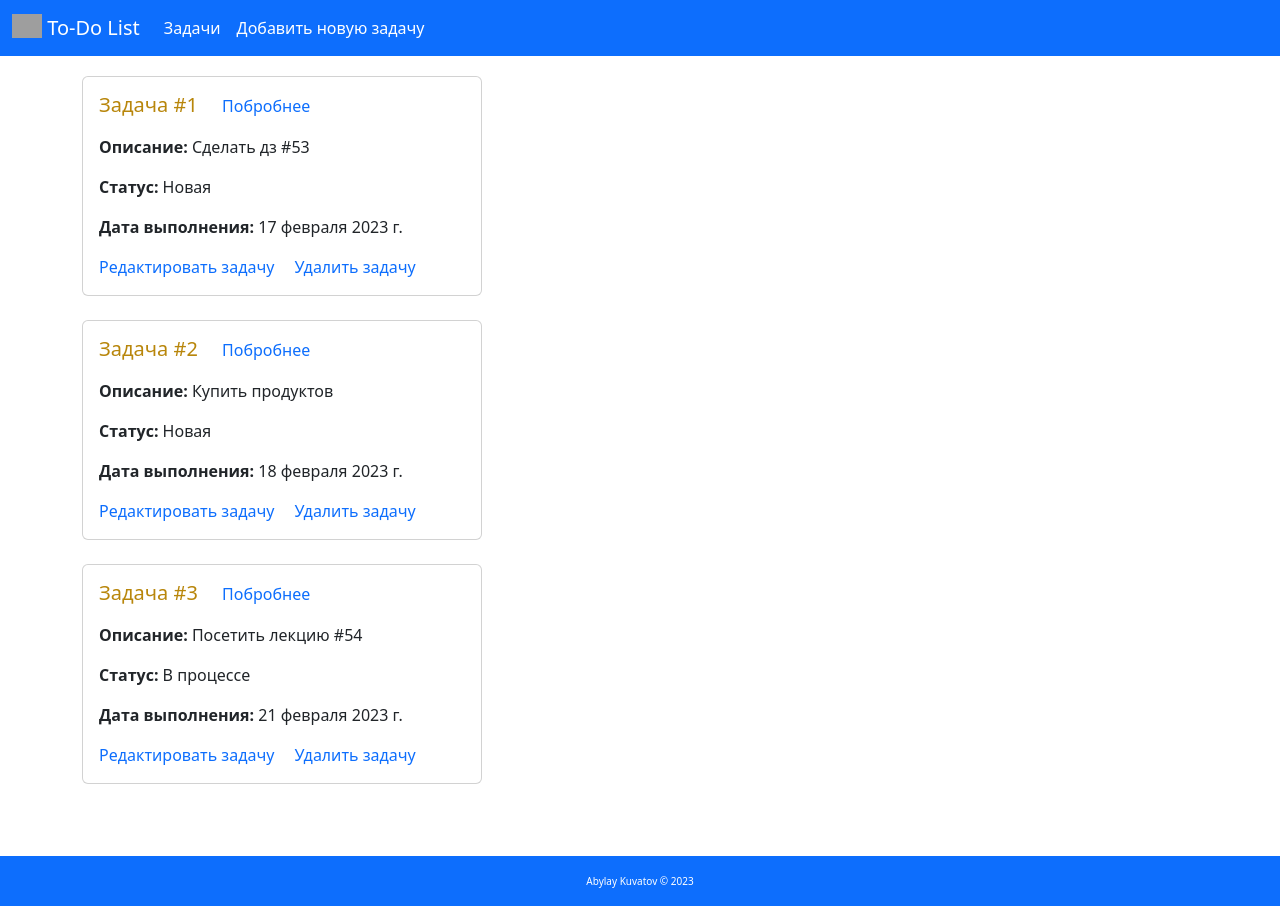
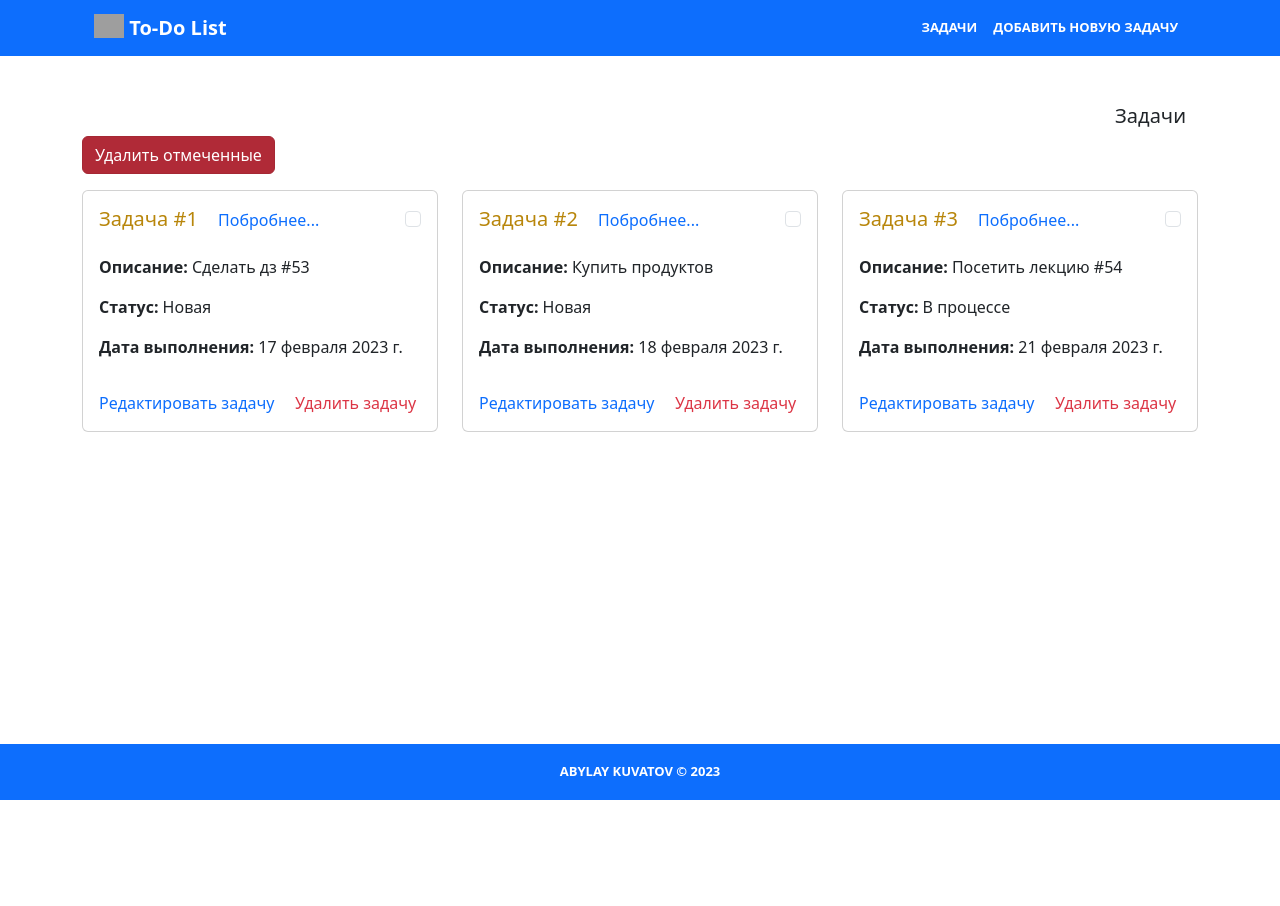
Before and after one commit to kuvatov/homework_55_abylay_kuvatov, a Django app: page /tasks in a window 1280 px wide. After the commit the page ends 800 px from the top, so only its background shows below. Run offline with Django 4.2, Linux system fonts and the light colour scheme; data comes from the database, SQL or seed files in the repository; some libraries are stand-ins or nearby versions; grey boxes are pictures that could not be loaded.

Commit message:
Добавил подтверждение удаления задачи и изменил стилизацию страниц

```diff
--- a/source/static/css/style.css
+++ b/source/static/css/style.css
@@ -1,20 +1,37 @@
-.container {
-    padding-top: 20px;
+body {
     position: relative;
     min-height: 100vh;
+}
+.main-header {
+    background-color: #0d6efd;
 }
 .container a {
     text-decoration: none;
 }
-.view_body h5{
+.navbar-dark {
+    font-size: 13px;
+    color: white;
+    font-weight: 600;
+    padding-right: 30px;
+}
+.main-content {
+    padding-bottom: 3.5rem;
+}
+.card-checkbox {
     display: inline-block;
-    padding: 0 20px 10px 0;
+    float: right;
+}
+.view_body h5 {
+    display: inline-block;
     color: darkgoldenrod;
 }
-.view_detail h5{
+.view_detail h5 {
     color: darkgoldenrod;
 }
-.edit_heading {
+.modal-body span {
+    color: blue;
+}
+.content_heading {
     text-align: right;
 }
 #autoresizing {
@@ -35,22 +52,23 @@ pre {
 .btn {
     display: inline-block;
 }
-.page_action {
-    display: flex;
-    justify-content: space-between;
-}
 footer {
     background-color: #0d6efd;
-    color: white;
+    position: absolute;
+    bottom: 0;
+    width: 100%;
+    height: 3.5rem;
+    font-size: 13px;
+    font-weight: 600;
+    text-transform: uppercase;
+    text-align: center;
     display: flex;
     align-items: center;
     justify-content: center;
-    position: relative;
-    bottom: 0;
-    width: 100%;
-    height: 50px;
 }
 footer p {
     margin: 0;
-    font-size: 10px;
+    font-size: 13px;
+    color: white;
+    font-weight: 600;
 }
--- a/source/webapp/models.py
+++ b/source/webapp/models.py
@@ -13,10 +13,8 @@ class StatusChoice(TextChoices):
 
 # Create your models here.
 class ToDoList(models.Model):
-    description = models.CharField(max_length=200, null=False, blank=False, help_text="Describe the task",
-                                   verbose_name="Description")
-    detailed_description = models.TextField(max_length=2000, null=True, help_text="Enter a detailed description",
-                                            verbose_name="Detailed description")
+    description = models.CharField(max_length=200, null=False, blank=False, verbose_name="Description")
+    detailed_description = models.TextField(max_length=2000, null=True, blank=True, verbose_name="Detailed description")
     status = models.CharField(max_length=20, null=False, blank=False, choices=StatusChoice.choices,
                               default=StatusChoice.NEW_STATUS, verbose_name="Status")
     is_deleted = models.BooleanField(verbose_name="Deleted", null=False, default=False)
--- a/source/webapp/templates/base.html
+++ b/source/webapp/templates/base.html
@@ -13,6 +13,8 @@
     {% bootstrap_javascript %}
 </head>
 <body>
+<header class="main-header">
+    <div class="container">
         <nav class="navbar navbar-expand-lg navbar-dark bg-primary">
             <div class="container-fluid">
                 <a class="navbar-brand" href="/">
@@ -20,23 +22,35 @@
                          class="d-inline-block align-text-top">
                     To-Do List
                 </a>
-        <div class="collapse navbar-collapse" id="navbarNav">
+                <div class="collapse navbar-collapse text-uppercase ps-5 justify-content-end" id="navbarNav">
                     <ul class="navbar-nav">
                         <li class="nav-item">
                             <a class="nav-link active" aria-current="page" href="{% url 'tasks_view' %}">Задачи</a>
                         </li>
                         <li class="nav-item">
-                    {% block menu %}{% endblock %}
+                            <a class="nav-link active" aria-current="page" href="{% url 'task_create' %}">Добавить новую
+                                задачу</a>
                         </li>
                     </ul>
                 </div>
             </div>
         </nav>
-<div class="container">
+    </div>
+</header>
+<div class="main-content pt-5">
+    <div class="container pb-5">
+        <div class="container-fluid">
+            <div class="content_heading">
+                <h5 class="page_name">{% block content_heading %}{% endblock %}</h5>
+            </div>
+        </div>
         {% block content %}{% endblock %}
     </div>
-<footer>
+</div>
+<footer class="main-footer">
+    <div class="container">
         <p>Abylay Kuvatov © 2023</p>
+    </div>
 </footer>
 <script src="{% static 'js/script.js' %}" type="text/javascript"></script>
 </body>
--- a/source/webapp/templates/partial/task_form.html
+++ b/source/webapp/templates/partial/task_form.html
@@ -1,5 +1,6 @@
+{% load bootstrap5 %}
 {% csrf_token %}
-{{ form.as_p }}
+{% bootstrap_form form %}
 <div class="page_action">
     <input type="submit" class="btn btn-success" value="{{ button_text }}"/>
     <a class="btn btn-danger" href="{% url 'tasks_view' %}">Отмена</a>
--- a/source/webapp/templates/tasks_view.html
+++ b/source/webapp/templates/tasks_view.html
@@ -1,17 +1,20 @@
 {% extends 'base.html' %}
 {% block title %}Tasks View{% endblock %}
-{% block menu %}
-<li class="nav-item">
-    <a class="nav-link active" aria-current="page" href="{% url 'task_create' %}">Добавить новую задачу</a>
-</li>
-{% endblock %}
+{% block content_heading %}Задачи{% endblock %}
 {% block content %}
+<input type="checkbox" class="btn-check" id="btn-check-2" checked autocomplete="off">
+<label class="btn btn-danger" for="btn-check-2">Удалить отмеченные</label>
+<div class="row row-cols-1 row-cols-md-3 g-4">
     {% if tasks %}
     {% for task in tasks %}
-<div class="card" style="width: 25rem;">
+    <div class="col pt-3">
+        <div class="card">
             <div class="card-body view_body">
+                <div class="card-body-header pb-3">
                     <h5 class="card-title">Задача #{{ task.id }}</h5>
-        <a href="{% url 'task_details' task.pk %}">Побробнее</a>
+                    <a class="card-details ps-3" href="{% url 'task_details' task.pk %}">Побробнее...</a>
+                    <input type="checkbox" id="checkbox{{ task.pk }}" class="form-check-input card-checkbox" value="">
+                </div>
                 <p class="card-text"><b>Описание:</b> {{ task.description }}</p>
                 {% for choice in choices %}
                 {% if choice.0 == task.status %}
@@ -19,8 +22,39 @@
                 {% endif %}
                 {% endfor %}
                 <p class="card-text"><b>Дата выполнения:</b> {{ task.action_date }}</p>
+                <div class="card-body-footer d-flex justify-content-between pt-3">
                     <a href="{% url 'task_edit' task.pk %}" class="card-link">Редактировать задачу</a>
-        <a href="{% url 'task_delete' task.pk %}" class="card-link">Удалить задачу</a>
+                    <a href="{% url 'task_delete' task.pk %}" class="card-link text-danger" data-bs-toggle="modal"
+                       data-bs-target="#exampleModal-{{ task.pk }}">Удалить задачу</a>
+                    <div class="confirm-delete">
+                        <div class="modal fade" id="exampleModal-{{ task.pk }}" tabindex="-1"
+                             aria-labelledby="exampleModalLabel"
+                             aria-hidden="true">
+                            <div class="modal-dialog">
+                                <div class="modal-content">
+                                    <div class="modal-header">
+                                        <h5 class="modal-title" id="exampleModalLabel">Подтвердите удаление</h5>
+                                        <button type="button" class="btn-close" data-bs-dismiss="modal"
+                                                aria-label="Close"></button>
+                                    </div>
+                                    <div class="modal-body">
+                                        <div class="form-row form-login">
+                                            <p>Вы уверены, что хотите удалить задачу <span>#{{ task.pk }}</span> ?!</p>
+                                        </div>
+                                        <br>
+                                    </div>
+                                    <div class="modal-footer">
+                                        <a href="{% url 'task_delete' task.pk %}"
+                                           class="btn btn-danger">Удалить</a>
+                                        <button type="button" class="btn btn-secondary" data-bs-dismiss="modal">Отмена
+                                        </button>
+                                    </div>
+                                </div>
+                            </div>
+                        </div>
+                    </div>
+                </div>
+            </div>
         </div>
     </div>
     <br>
--- a/source/webapp/urls.py
+++ b/source/webapp/urls.py
@@ -1,11 +1,10 @@
 from django.urls import path, include
 
-from webapp.views.base import home_view
 from webapp.views.tasks import tasks_view, task_create, task_edit, task_details, task_delete
 
 urlpatterns = [
     path('__debug__/', include('debug_toolbar.urls')),
-    path("", home_view, name='home'),
+    path("", tasks_view, name='home'),
     path('tasks', tasks_view, name='tasks_view'),
     path('task/add', task_create, name='task_create'),
     path('task/<int:pk>/delete', task_delete, name='task_delete'),
--- a/source/webapp/views/base.py
+++ /dev/null
@@ -1,6 +0,0 @@
-from django.shortcuts import render
-
-
-# Create your views here.
-def home_view(request):
-    return render(request, 'home.html')
```
Also changed, not shown: source/webapp/forms.py (+13 -2 lines), source/webapp/templates/home.html (deleted, +0 -7 lines), source/webapp/templates/task_create.html (+4 -11 lines), source/webapp/templates/task_details.html (+5 -5 lines), source/webapp/templates/task_edit.html (+4 -11 lines), source/webapp/migrations/0022_alter_todolist_description_and_more.py (added), source/webapp/migrations/0023_alter_todolist_detailed_description.py (added). Lines whose indentation alone changed are shown as unchanged.
